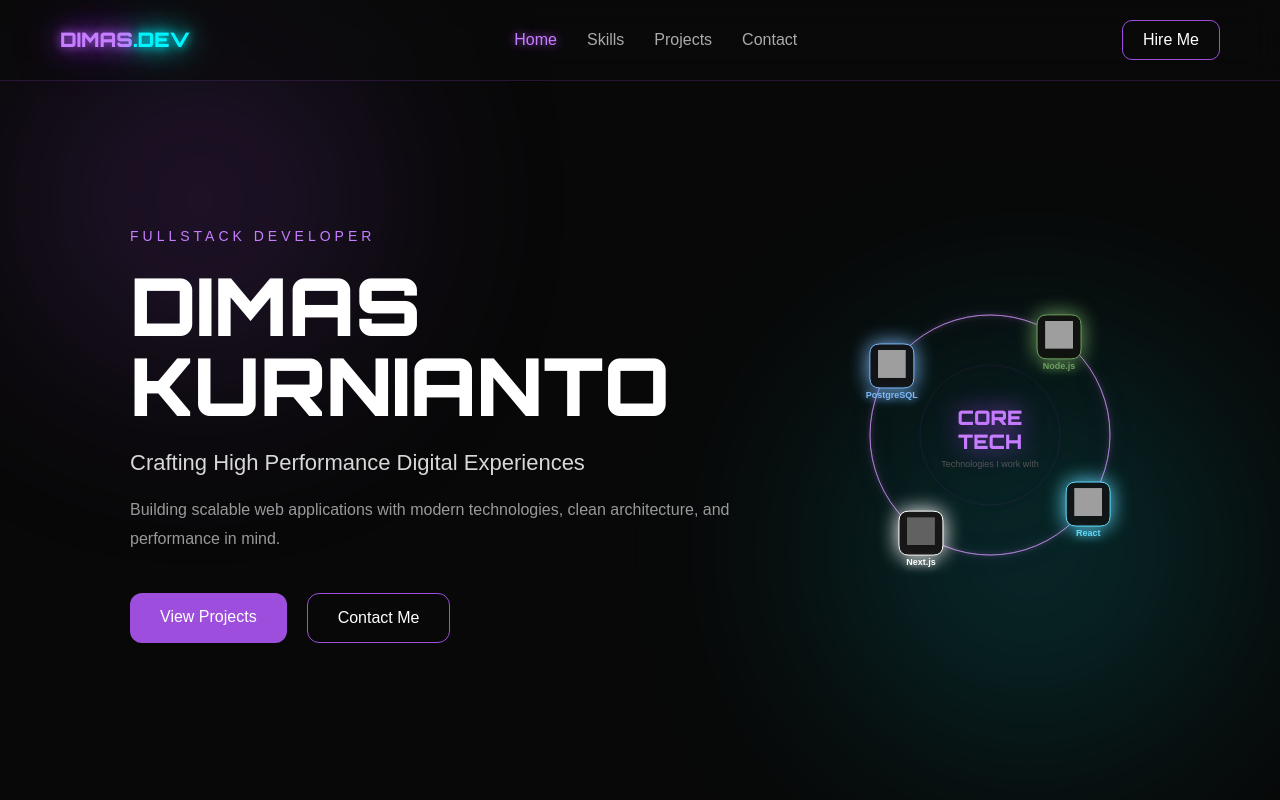
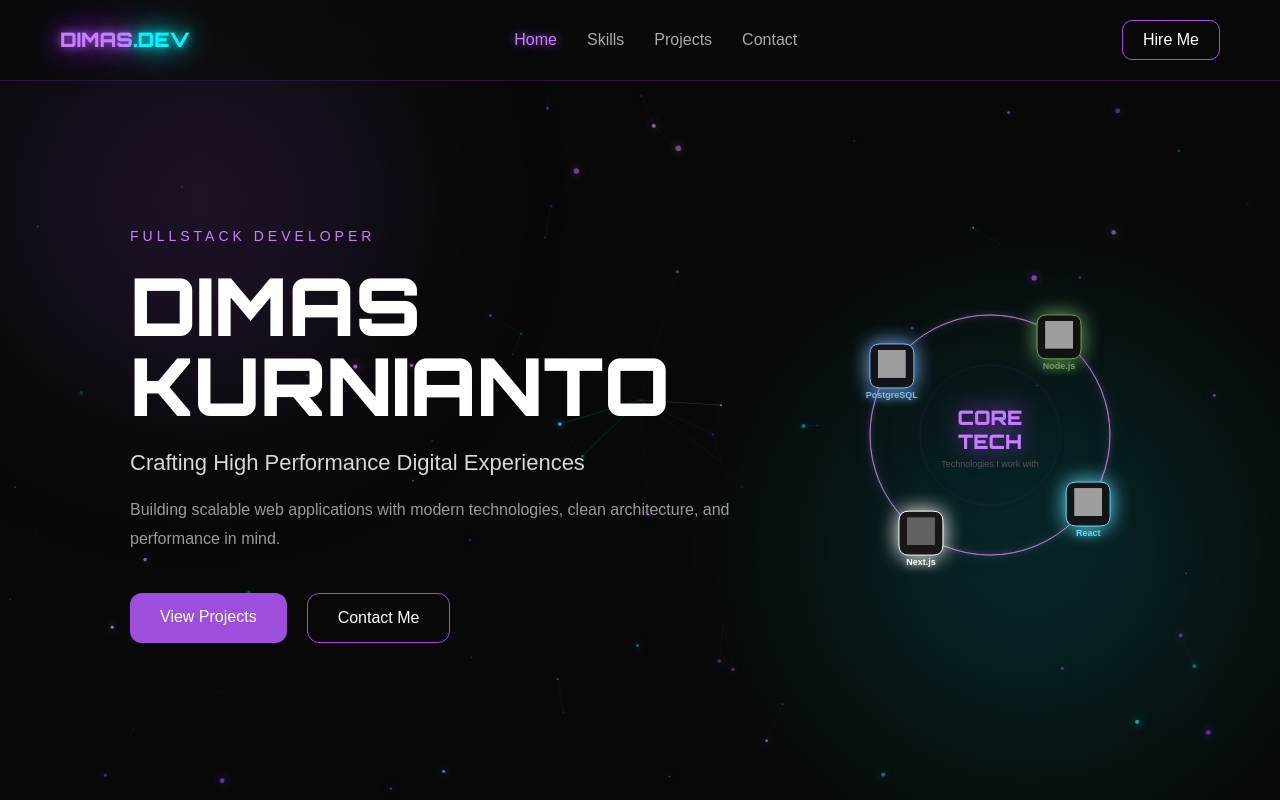
Before and after one commit to dimasperspective1-code/dimas-portofolio, a plain HTML site: page index.html in a window 1280 px wide. Shown: the top 800 px of the page. Drawn offline with nearby package versions, Linux system fonts and the light colour scheme.

Commit message:
Tambah particle effect background

```diff
--- a/index.html
+++ b/index.html
@@ -10,6 +10,7 @@
   <script src="https://cdn.jsdelivr.net/npm/@emailjs/browser@4/dist/email.min.js"></script>
 </head>
 <body>
+  <canvas id="particleCanvas" style="position:fixed;top:0;left:0;width:100%;height:100%;z-index:-1;pointer-events:none;"></canvas>
   <!-- GLOW BACKGROUND -->
   <div class="glow glow-1"></div>
   <div class="glow glow-2"></div>
--- a/script.js
+++ b/script.js
@@ -208,3 +208,107 @@ function drawOrbit() {
 }
 
 drawOrbit();
+// PARTICLE EFFECT
+const pc = document.getElementById('particleCanvas');
+const pctx = pc.getContext('2d');
+pc.width = window.innerWidth;
+pc.height = window.innerHeight;
+
+window.addEventListener('resize', () => {
+  pc.width = window.innerWidth;
+  pc.height = window.innerHeight;
+});
+
+const COLORS = ['#9d4edd','#c77dff','#00f5ff','#e0aaff','#7b2fbe'];
+const particles = [];
+
+for(let i = 0; i < 80; i++){
+  particles.push({
+    x: Math.random() * pc.width,
+    y: Math.random() * pc.height,
+    r: 0.5 + Math.random() * 2.5,
+    vx: (Math.random() - 0.5) * 0.4,
+    vy: -0.2 - Math.random() * 0.5,
+    color: COLORS[Math.floor(Math.random()*COLORS.length)],
+    alpha: 0.3 + Math.random() * 0.7,
+    phase: Math.random() * Math.PI * 2
+  });
+}
+
+let pmouse = { x: window.innerWidth/2, y: window.innerHeight/2 };
+window.addEventListener('mousemove', e => {
+  pmouse.x = e.clientX;
+  pmouse.y = e.clientY;
+});
+
+let pt = 0;
+
+function drawParticles(){
+  pctx.clearRect(0, 0, pc.width, pc.height);
+
+  for(let i = 0; i < particles.length; i++){
+    for(let j = i+1; j < particles.length; j++){
+      const dx = particles[i].x - particles[j].x;
+      const dy = particles[i].y - particles[j].y;
+      const dist = Math.sqrt(dx*dx + dy*dy);
+      if(dist < 100){
+        pctx.beginPath();
+        pctx.strokeStyle = particles[i].color;
+        pctx.globalAlpha = (1 - dist/100) * 0.15;
+        pctx.lineWidth = 0.5;
+        pctx.moveTo(particles[i].x, particles[i].y);
+        pctx.lineTo(particles[j].x, particles[j].y);
+        pctx.stroke();
+        pctx.globalAlpha = 1;
+      }
+    }
+
+    const mdx = particles[i].x - pmouse.x;
+    const mdy = particles[i].y - pmouse.y;
+    const mdist = Math.sqrt(mdx*mdx + mdy*mdy);
+    if(mdist < 150){
+      pctx.beginPath();
+      pctx.strokeStyle = particles[i].color;
+      pctx.globalAlpha = (1 - mdist/150) * 0.4;
+      pctx.lineWidth = 0.8;
+      pctx.moveTo(particles[i].x, particles[i].y);
+      pctx.lineTo(pmouse.x, pmouse.y);
+      pctx.stroke();
+      pctx.globalAlpha = 1;
+    }
+  }
+
+  particles.forEach(p => {
+    const pulse = Math.sin(pt * 0.03 + p.phase) * 0.3 + 0.7;
+    pctx.beginPath();
+    pctx.arc(p.x, p.y, p.r * pulse, 0, Math.PI*2);
+    pctx.fillStyle = p.color;
+    pctx.globalAlpha = p.alpha * pulse;
+    pctx.shadowColor = p.color;
+    pctx.shadowBlur = 10;
+    pctx.fill();
+    pctx.shadowBlur = 0;
+    pctx.globalAlpha = 1;
+
+    p.x += p.vx;
+    p.y += p.vy;
+
+    const dx = p.x - pmouse.x;
+    const dy = p.y - pmouse.y;
+    const dist = Math.sqrt(dx*dx + dy*dy);
+    if(dist < 80){
+      p.x += dx/dist * 1.5;
+      p.y += dy/dist * 1.5;
+    }
+
+    if(p.x < 0) p.x = pc.width;
+    if(p.x > pc.width) p.x = 0;
+    if(p.y < 0) p.y = pc.height;
+    if(p.y > pc.height) p.y = 0;
+  });
+
+  pt++;
+  requestAnimationFrame(drawParticles);
+}
+
+drawParticles();
```
